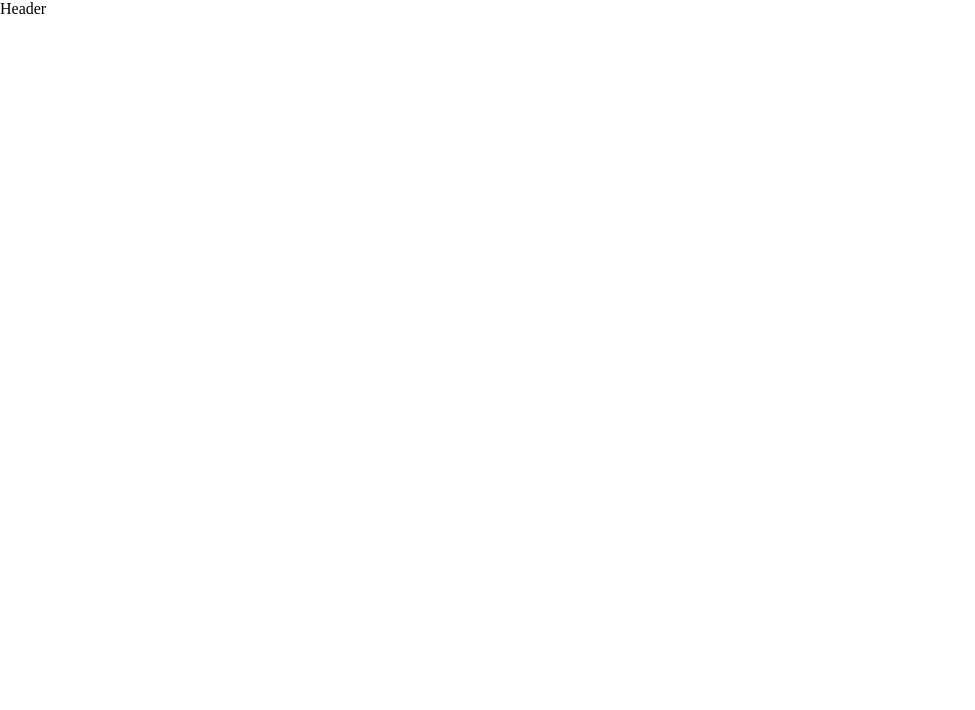
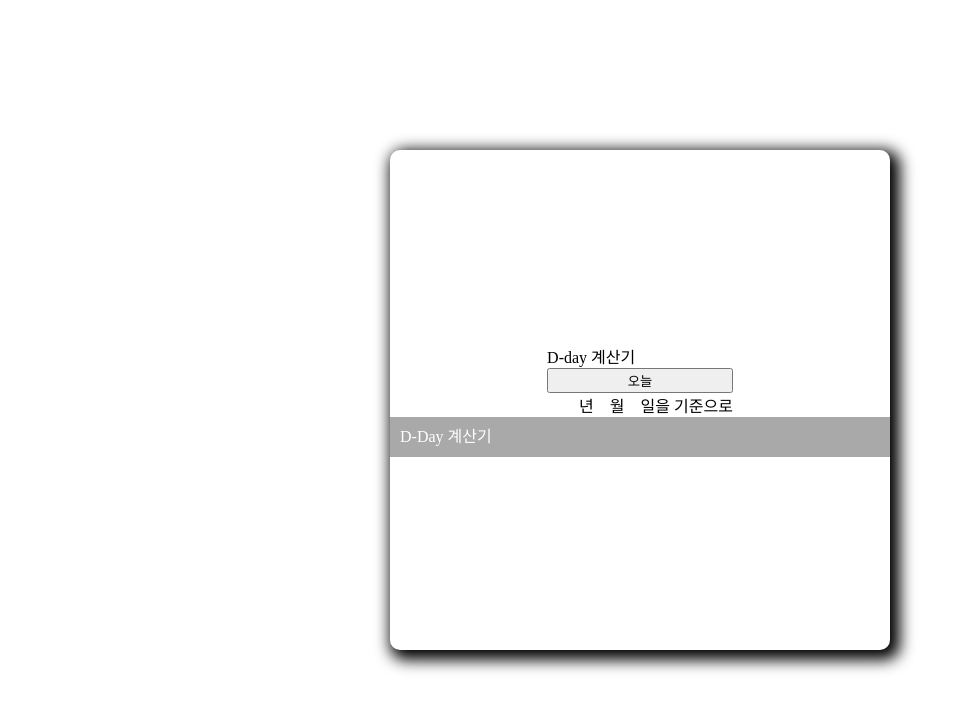
Before and after one commit to WE-SOPT-29th-Web-Part/Euijin-Kim, a React (Create React App) app in the folder d-day-calc/: page / in a window 1280 px wide. Shown: the top 710 px of the page, without its empty margins (0-975 px from the left). Built offline with nearby package versions, Linux system fonts and the light colour scheme.

Commit message:
feat: top 구조 완성

```diff
--- a/d-day-calc/package.json
+++ b/d-day-calc/package.json
@@ -8,7 +8,7 @@
     "@testing-library/user-event": "^12.1.10",
     "react": "^17.0.2",
     "react-dom": "^17.0.2",
-    "react-scripts": "4.0.3",
+    "react-scripts": "^4.0.3",
     "reset-css": "^5.0.1",
     "styled-components": "^5.3.3",
     "web-vitals": "^1.0.1"
--- a/d-day-calc/src/App.js
+++ b/d-day-calc/src/App.js
@@ -7,12 +7,12 @@ import Footer from "./components/common/Footer";
 
 function App() {
   return (
-    <div>
+    <div id="home">
       <div id="home__top">
         <Header />
         <DateInput />
       </div>
-      <div id="home__middle-line"></div>
+      <div id="home__middle-line">D-Day 계산기</div>
       <div className="home__bottom">
         <Result />
         <Footer />
--- a/d-day-calc/src/components/DateInput.jsx
+++ b/d-day-calc/src/components/DateInput.jsx
@@ -1,7 +1,18 @@
 import React from "react";
+import "../index.css";
 
 const DateInput = () => {
-  return <div></div>;
+  return (
+    <div className="date-input__container">
+      <button>오늘</button>
+      <div className="date-input__from">
+        <input type="text" className="date-input date-input__year" />년
+        <input type="text" className="date-input date-input__month" />월
+        <input type="text" className="date-input date-input__day" />
+        일을 기준으로
+      </div>
+    </div>
+  );
 };
 
 export default DateInput;
--- a/d-day-calc/src/components/common/Header.jsx
+++ b/d-day-calc/src/components/common/Header.jsx
@@ -1,11 +1,7 @@
 import React, { useEffect } from "react";
 
 const Header = () => {
-  console.log(`Header`);
-  useEffect(() => {
-    console.log(`Header Mount`);
-  }, []);
-  return <div>Header</div>;
+  return <div>D-day 계산기</div>;
 };
 
 export default Header;
--- a/d-day-calc/src/index.css
+++ b/d-day-calc/src/index.css
@@ -1,3 +1,57 @@
 body {
   margin: 0;
 }
+
+* {
+  box-sizing: border-box;
+}
+
+html,
+body,
+#root {
+  width: 100%;
+  height: 100%;
+}
+
+#root {
+  display: flex;
+  align-items: center;
+}
+
+#home {
+  display: flex;
+  flex-direction: column;
+  justify-content: center;
+  align-items: center;
+  height: 500px;
+  width: 500px;
+  background-color: white;
+  margin: auto;
+  border-radius: 10px;
+  box-shadow: 5px 5px 15px 5px #000000;
+}
+
+#home__middle-line {
+  color: white;
+  background-color: darkgray;
+  width: 100%;
+  height: 40px;
+  padding-left: 10px;
+  line-height: 40px;
+}
+
+.date-input__container {
+  display: flex;
+  flex-direction: column;
+}
+
+.date-input {
+  width: 16px;
+  border: 0;
+  outline: 0;
+  text-align: right;
+}
+
+.date-input__year {
+  width: 32px;
+}
```
Also changed, not shown: 1 other file (tests, documents, lock files or other folders).
